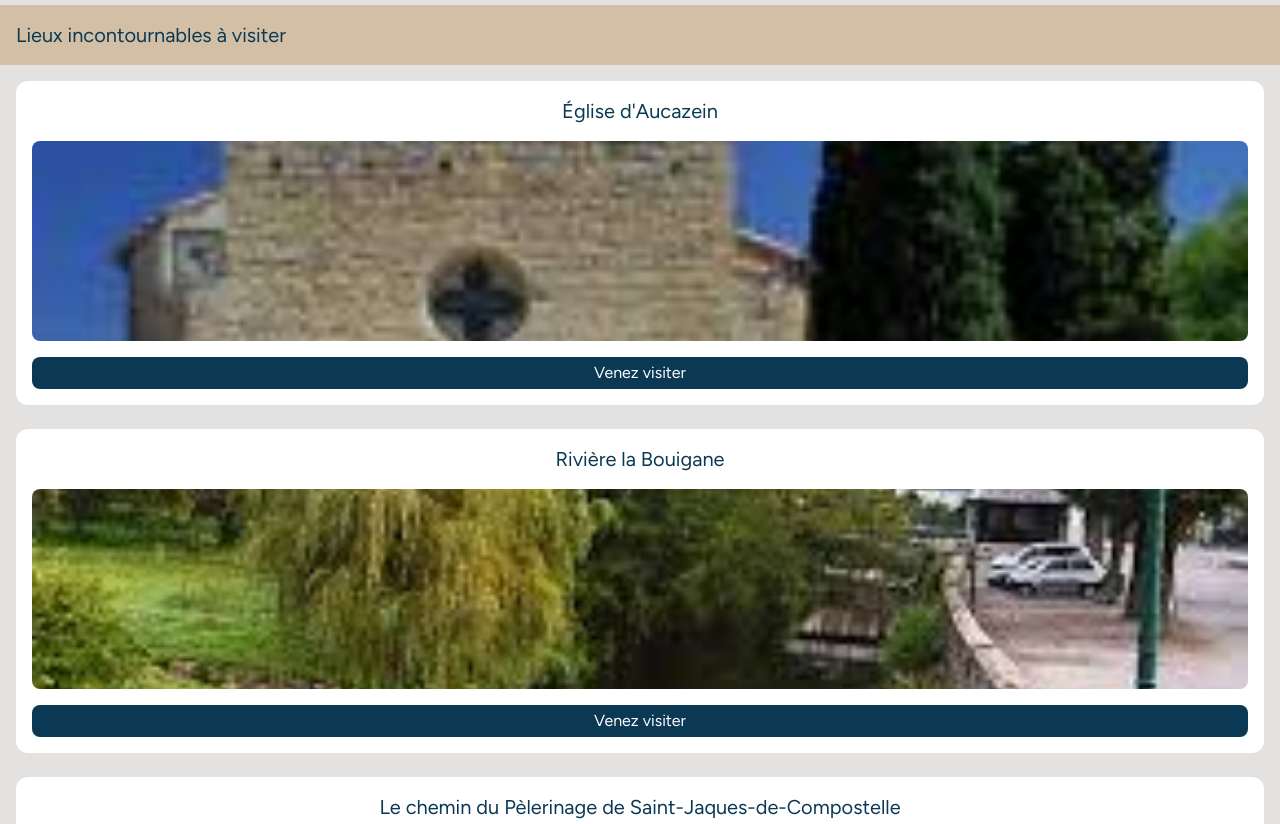
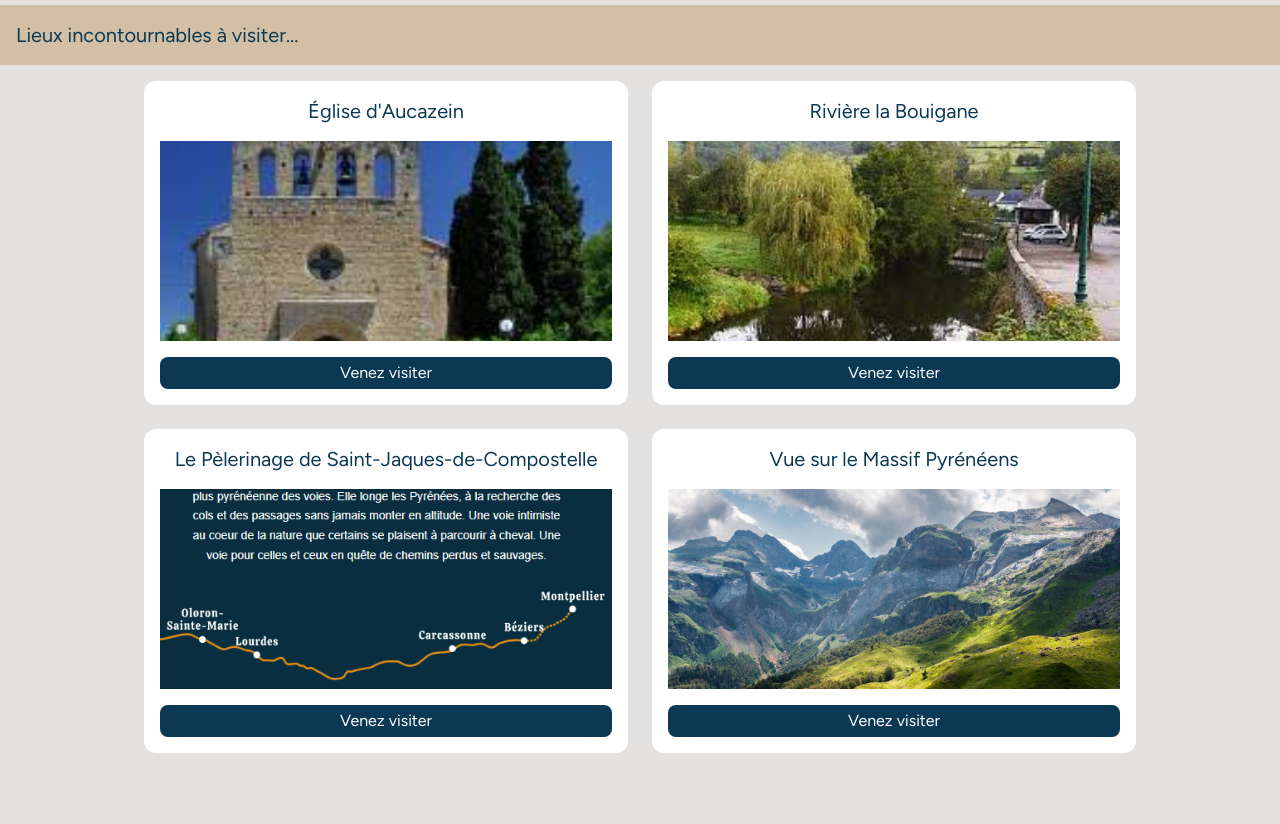
Before and after one commit to mizuchits/Projet-de-groupe-Mairie-Aucazein, a website: page commune.html in a window 1280 px wide. Shown: the part 555-1379 px from the top of the page. Drawn offline with Linux system fonts and the light colour scheme.

Commit message:
[REPLACEMENT] Fin de la section 2 - Page 3

```diff
--- a/commune.html
+++ b/commune.html
@@ -66,13 +66,13 @@
 
       <section>
         <h2 class="text-blue-primary text-xl m-2 p-2">
-          Lieux incontournables à visiter
+          Lieux incontournables à visiter...
         </h2>
         <div class="bg-secondary">
-          <div class="flex bg-secondary justify-center flex-wrap gap-6 p-4">
-            <div class="bg-white flex flex-col text-center p-4 rounded-xl gap-4 w-full">
+          <div class="max-w-5xl mx-auto grid md:grid-cols-2 grid-rows-4 bg-secondary gap-6 p-4">
+            <div class="bg-white flex flex-col justify-center text-center p-4 rounded-xl gap-4">
               <h2 class="text-blue-primary text-xl">Église d'Aucazein</h2>
-              <img class="object-cover h-50 rounded-lg"
+              <img class="object-cover h-50"
                 src="assets/img/eglise.png"
                 alt="Eglise de la ville d'Aucazein"
               />
@@ -82,9 +82,9 @@
                 >Venez visiter</a
               >
             </div>
-            <div class="bg-white flex flex-col text-center p-4 rounded-xl gap-4 w-full">
+            <div class="bg-white flex flex-col justify-center text-center p-4 rounded-xl gap-4">
               <h2 class="text-blue-primary text-xl">Rivière la Bouigane</h2>
-              <img class="object-cover h-50 rounded-lg"
+              <img class="object-cover h-50"
                 src="assets/img/riviere.png"
                 alt="La Bouigane"
               />
@@ -94,9 +94,9 @@
                 >Venez visiter</a
               >
             </div>
-            <div class="bg-white flex flex-col text-center p-4 rounded-xl gap-4 w-full">
-              <h2 class="text-blue-primary text-xl">Le chemin du Pèlerinage de Saint-Jaques-de-Compostelle</h2>
-              <img class="object-cover h-50 rounded-lg"
+            <div class="bg-white flex flex-col justify-center text-center p-4 rounded-xl gap-4">
+              <h2 class="text-blue-primary text-xl">Le Pèlerinage de Saint-Jaques-de-Compostelle</h2>
+              <img class="object-cover h-50"
                 src="assets/img/cheminstjaquesdecompostelle.png"
                 alt="Chemin de Saint-Jaques-de-Compostelle"
               />
@@ -106,9 +106,9 @@
                 >Venez visiter</a
               >
             </div>
-            <div class="bg-white flex flex-col text-center p-4 rounded-xl gap-4">
+            <div class="bg-white flex flex-col justify-center text-center p-4 rounded-xl gap-4">
               <h2 class="text-blue-primary text-xl">Vue sur le Massif Pyrénéens</h2>
-              <img class="object-cover h-50 rounded-lg"
+              <img class="object-cover h-50"
                 src="assets/img/pyrenees-montagne-massif-montagneux-france.jpg"
                 alt="Massifs Pyrénéens"
               />
```
Also changed, not shown: assets/css/style.css.
